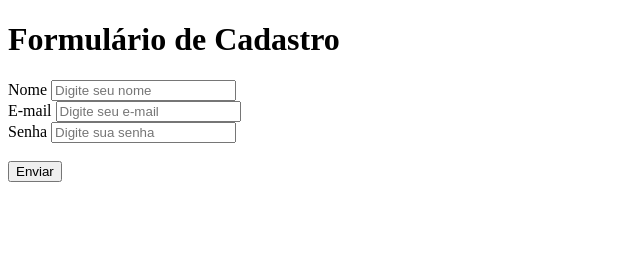
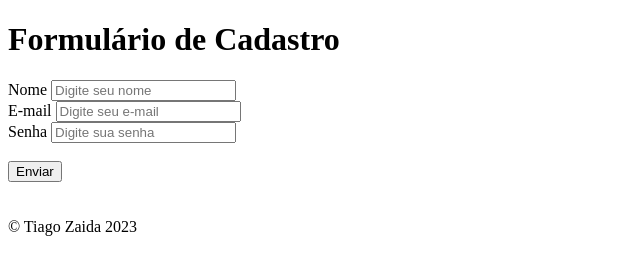
Before and after one commit to TOZaida/exercicio_html_formulario, a plain HTML site: page exercise_m_html/index.html in a window 1280 px wide. Shown: the whole page, without its empty margins (0-640 px from the left). Drawn offline with Linux system fonts and the light colour scheme.

Commit message:
Adcionado rodapé e colocado barra no nas tags br

```diff
--- a/exercise_m_html/index.html
+++ b/exercise_m_html/index.html
@@ -13,19 +13,19 @@
     <main>
         <form>
             <label for="name">Nome</label>
-            <input type="text" id="name" placeholder="Digite seu nome"/><br>
+            <input type="text" id="name" placeholder="Digite seu nome"/><br />
             <label for="email">E-mail</label>
-            <input type="email" id="email" placeholder="Digite seu e-mail"/><br>
+            <input type="email" id="email" placeholder="Digite seu e-mail"/><br />
             <label for="password">Senha</label>
-            <input type="password" id="senha" placeholder="Digite sua senha"/><br><br>
+            <input type="password" id="senha" placeholder="Digite sua senha"/><br /><br />
             <button type="submit">
                 Enviar
             </button>
-
-
-
         </form>
     </main>
-
+    <footer>
+        <br /><br />
+        &copy; Tiago Zaida 2023
+    </footer>
 </body>
 </html>
```
